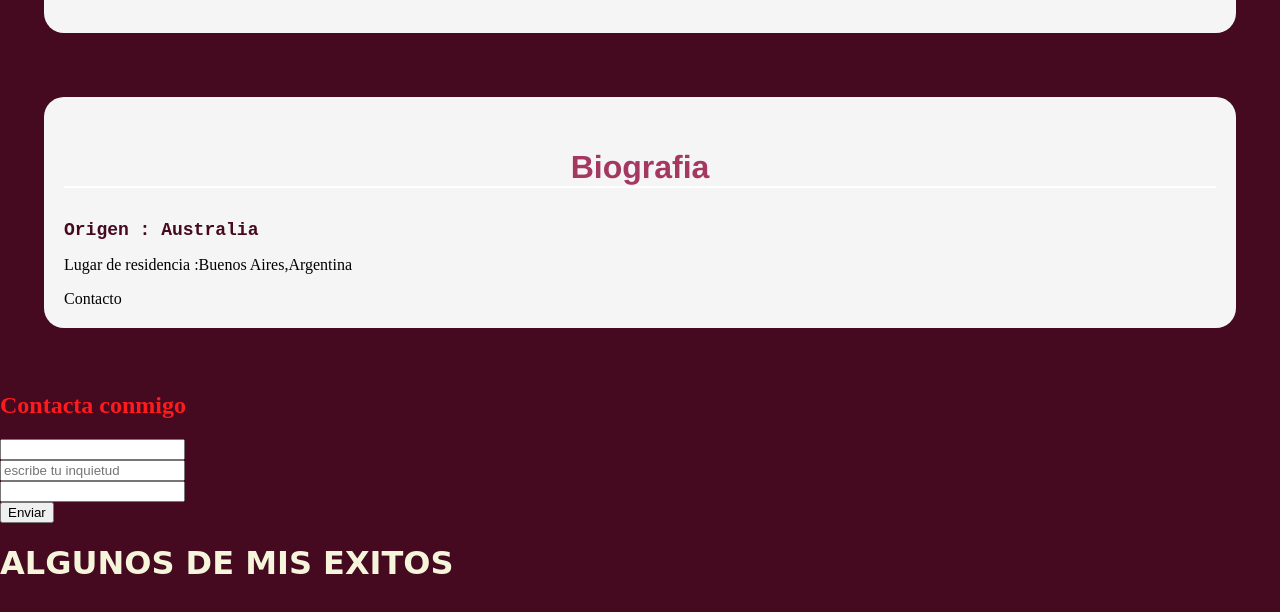
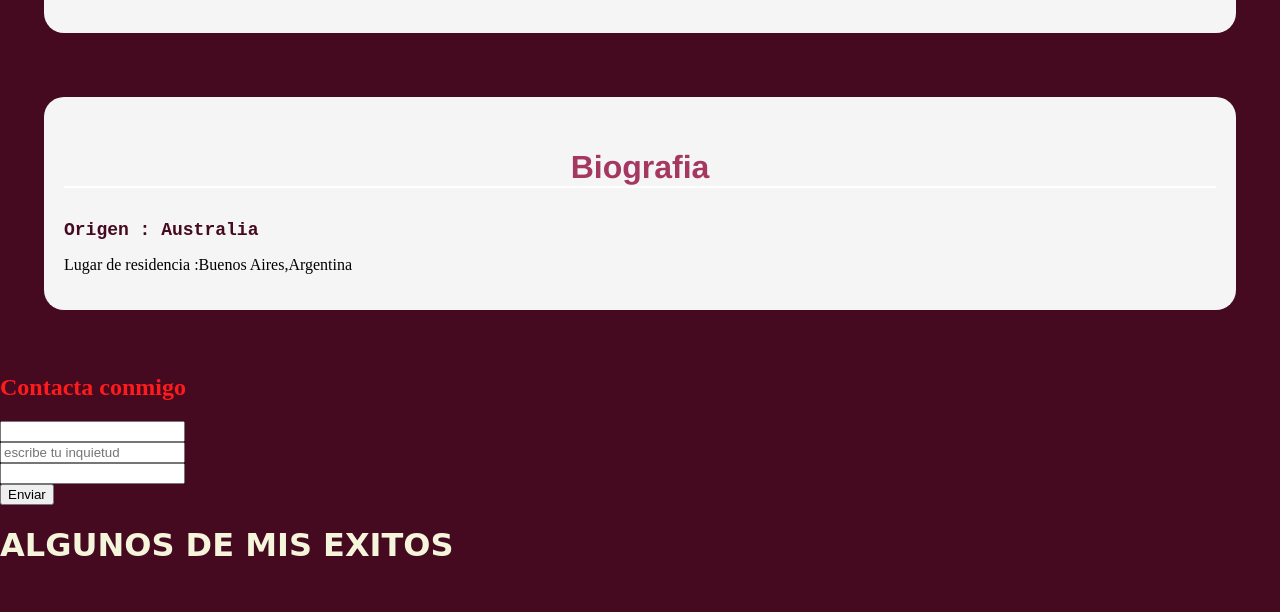
Before and after one commit to calopsita-2023/calopsita-2023.github.io, a plain HTML site: page index.html in a window 1280 px wide. Shown: the part 663-1275 px from the top of the page. Drawn offline with Linux system fonts and the light colour scheme; grey boxes are pictures that could not be loaded; a web font is replaced by a local one.

Commit message:
Update index.html

```diff
--- a/index.html
+++ b/index.html
@@ -44,7 +44,7 @@
             <p class="residencia">Lugar de residencia :Buenos Aires,Argentina </p>
 
             </p class="InfoInfo"></p>
-            <span>Contacto</span>
+            <span></span>
 
         </div>
         <section id="contact">
```
